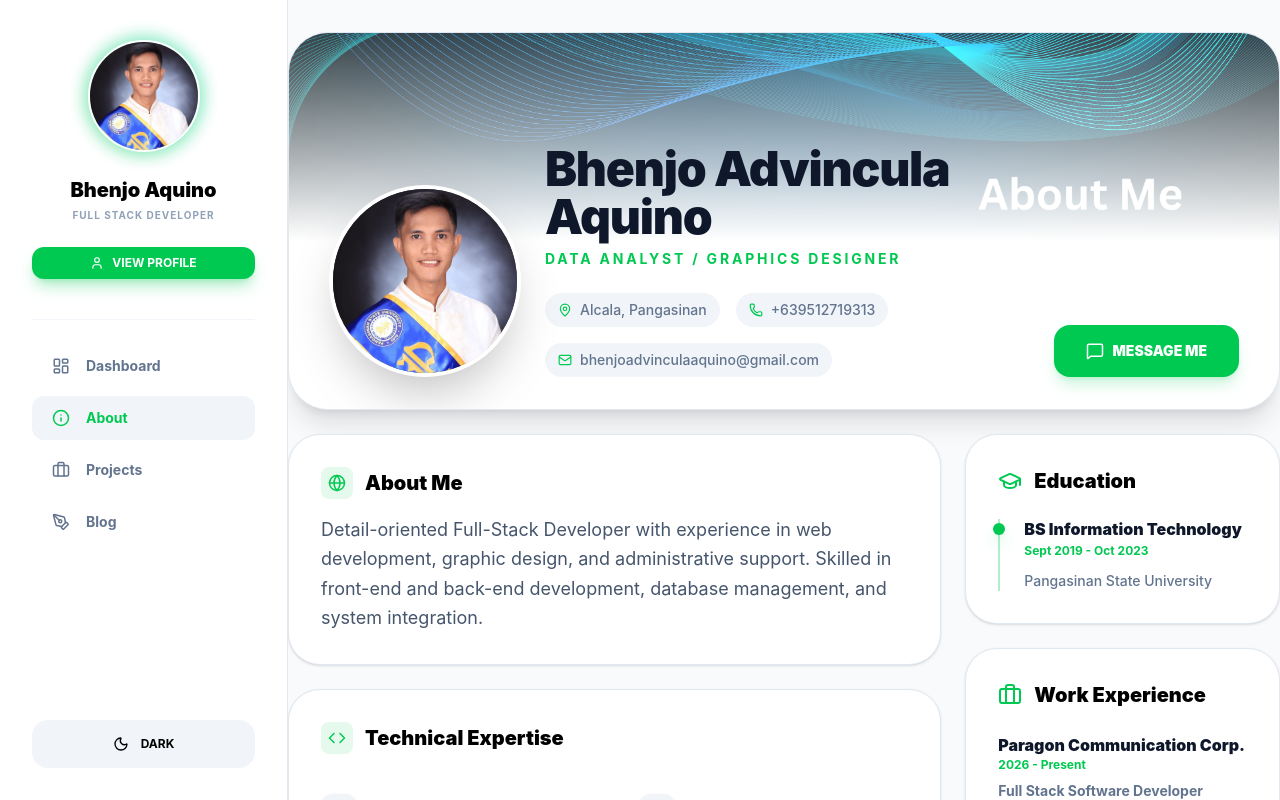
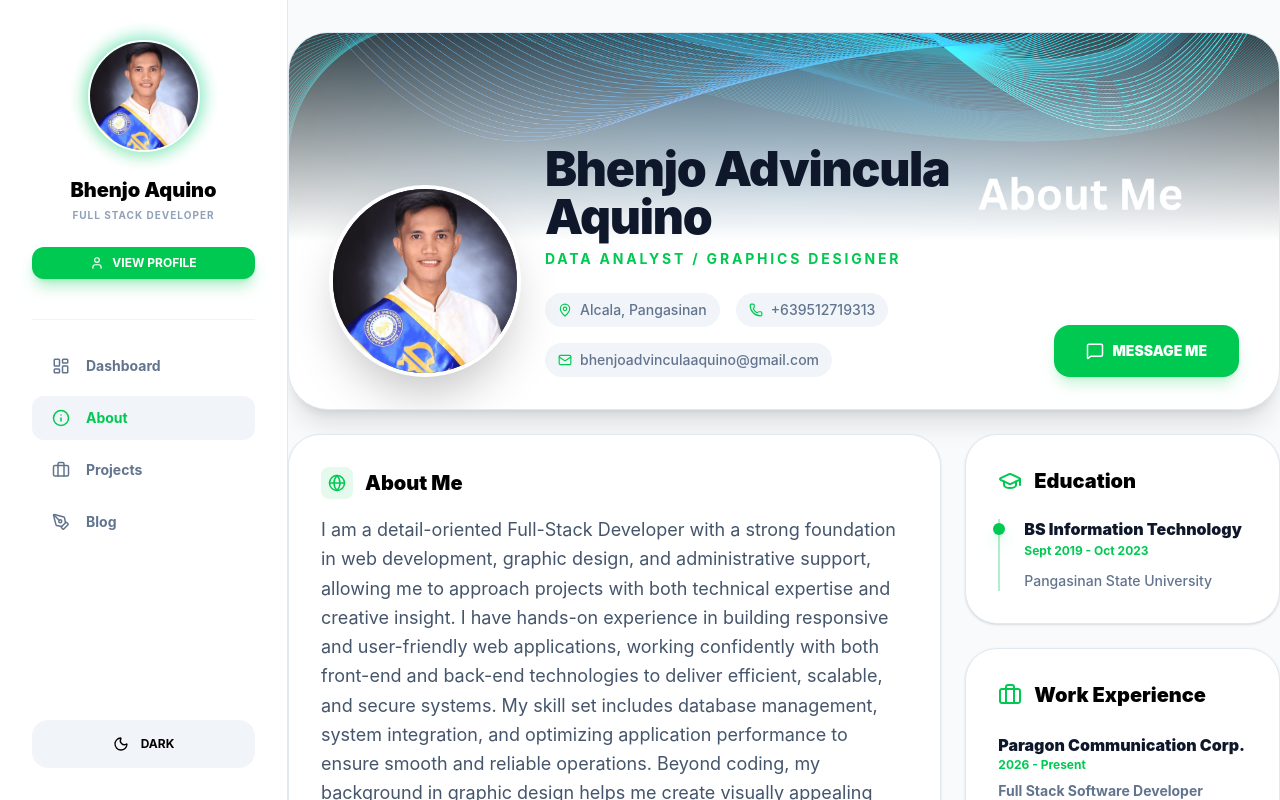
Before and after one commit to Bhenjo17/BhenjoAquino_Portfolio, a React (Vite) app: page / in a window 1280 px wide. Both pictures are taken after a click on the button "VIEW PROFILE". Shown: the top 800 px of the page. Built offline with nearby package versions, Linux system fonts and the light colour scheme.

Commit message:
third_commit

```diff
--- a/src/components/contents/about.jsx
+++ b/src/components/contents/about.jsx
@@ -145,8 +145,7 @@ const AboutPage = () => {
               About Me
             </h3>
             <p className="text-slate-600 dark:text-slate-400 leading-relaxed text-lg">
-              Detail-oriented Full-Stack Developer with experience in web development, graphic design, and administrative support.
-              Skilled in front-end and back-end development, database management, and system integration.
+           I am a detail-oriented Full-Stack Developer with a strong foundation in web development, graphic design, and administrative support, allowing me to approach projects with both technical expertise and creative insight. I have hands-on experience in building responsive and user-friendly web applications, working confidently with both front-end and back-end technologies to deliver efficient, scalable, and secure systems. My skill set includes database management, system integration, and optimizing application performance to ensure smooth and reliable operations. Beyond coding, my background in graphic design helps me create visually appealing and intuitive interfaces, while my administrative experience strengthens my organizational skills, documentation practices, and ability to manage multiple tasks effectively. I am highly adaptable, quick to learn new technologies, and committed to continuous improvement, ensuring that every project I handle is completed with accuracy, innovation, and a focus on delivering real value to users and stakeholders.
             </p>
           </motion.section>
 
```
